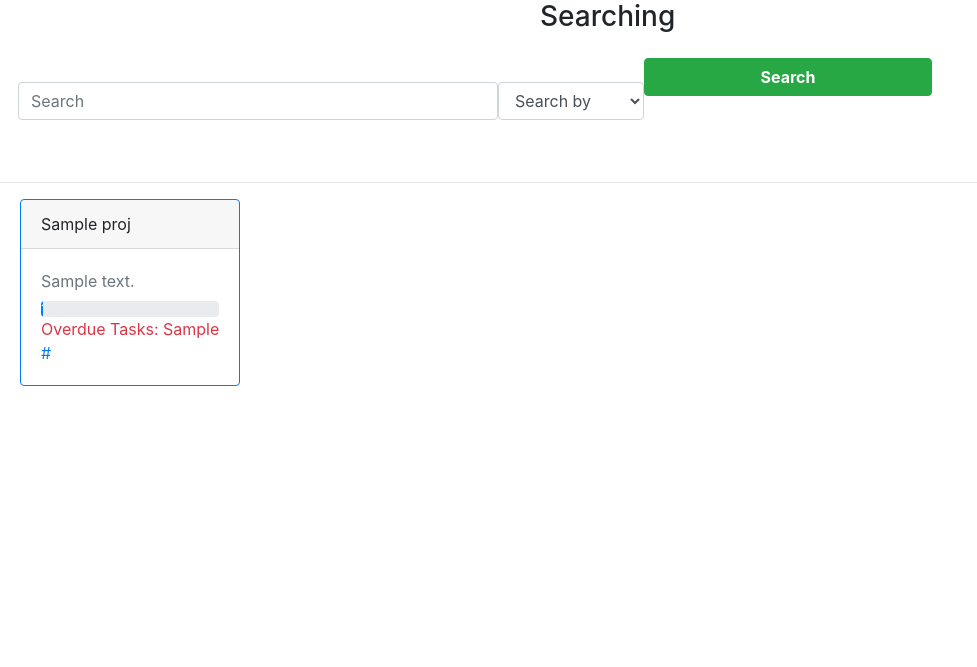
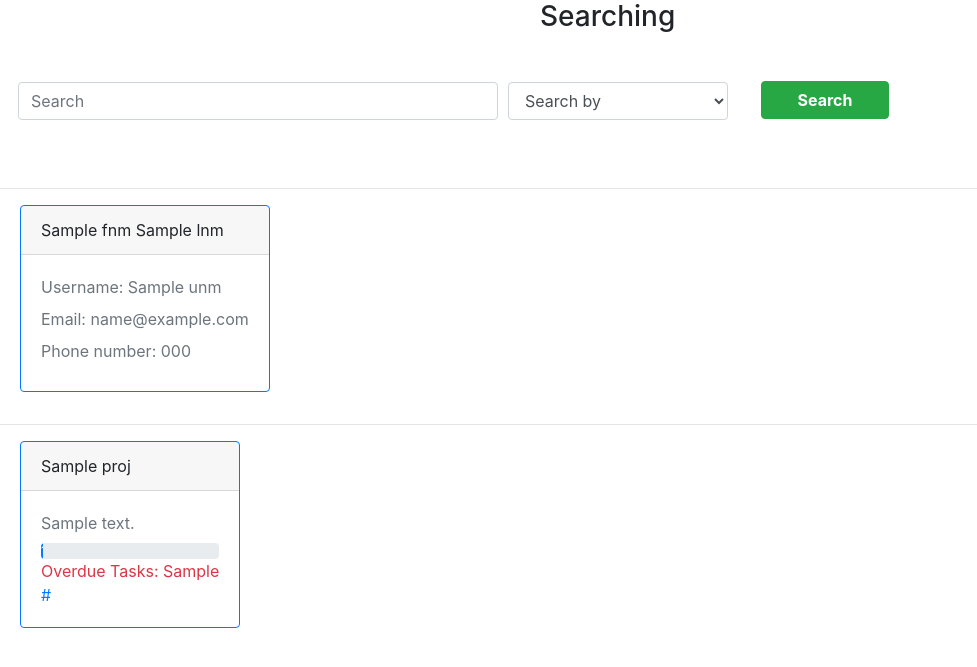
Before and after one commit to peter-mansour/databases_webserver, a Flask app: template templates/search.html in a window 1280 px wide. Shown: the top 667 px of the page, without its empty margins (0-977 px from the left). Run offline with Flask 2, Linux system fonts and the light colour scheme; the template is opened without the code that fills it: values that come from a table or form of the project are taken from there, most other values are stand-ins (such as "Sample title", 1, 10 or a date in 2020); parts of the project's set-up code (start-up, migrations or seed data) failed here and were passed over; some libraries are stand-ins or nearby versions.

Commit message:
add search feature

```diff
--- a/forms.py
+++ b/forms.py
@@ -64,7 +64,7 @@ class CreateProj(FlaskForm):
 class SearchBar(FlaskForm):
 
 	search_val = StringField('', render_kw={"placeholder": "Search"})
-	search_by = SelectField('', choices=[('-1', 'Search by'), ('1', 'Skill name'), ('0', 'Project name')])
+	search_by = SelectField('', choices=[('-1', 'Search by'), ('1', 'Search Project by Skill'), ('0', 'Search Project Name'), ('2', 'Search Users by Name'), ('3', 'Search Users by Skill')])
 	#submit = SubmitField('Search')
 
 class AddTask(FlaskForm):
--- a/queries.py
+++ b/queries.py
@@ -30,3 +30,5 @@ rm_contributor="DELETE FROM Assigned WHERE proj_id={pid} and contrib_id={cid}; D
 update_task_status="UPDATE Task SET is_complete={complete} WHERE task_id={tid} and proj_id={pid}"
 get_projs_by_name="SELECT * FROM project WHERE proj_name ILIKE '%%{name}%%'"
 get_projs_by_skill="SELECT DISTINCT * FROM project p NATURAL JOIN (SELECT proj_id, skill_name FROM requireskill) rs WHERE rs.skill_name ILIKE '%%{skillname}%%'"
+get_all_contribs_by_name="SELECT DISTINCT P.last_name, P.first_name, P.username, P.email, P.phone_num FROM Person P NATURAL JOIN Contributor C WHERE P.first_name ILIKE '%%{name}%%' OR P.last_name ILIKE '%%{name}%%'"
+get_all_person_by_skill="SELECT DISTINCT P.last_name, P.first_name, P.username, P.email, P.phone_num FROM Person P NATURAL JOIN Requireskill R WHERE R.skill_name ILIKE '%%{skillname}%%'"
--- a/server.py
+++ b/server.py
@@ -60,11 +60,16 @@ def search():
 			print(content, search_type, file=sys.stdout)
 			if search_type == '0':#search project by name
 				projs = ProjUtils.load_projs_by_name(content)
-				return render_template('search.html', search_bar=search_bar, projs=projs)
 			elif search_type == '1':#search project by name of required skill:
 				projs = ProjUtils.load_projs_by_skill(content)
+			elif search_type == '2': # search user by name
+				users = UserUtils.get_all_contribs_by_name(content)
+			elif search_type == '3': # search user by skill
+				users = UserUtils.get_users_by_skill(content)
+			if search_type in ['2', '3']:
+				return render_template('search.html', search_bar=search_bar, users=users)
+			elif search_type in ['0', '1']:
 				return render_template('search.html', search_bar=search_bar, projs=projs)
-			return render_template('search.html', search_bar=search_bar)
 	return render_template('search.html', search_bar=search_bar)
 
 @app.route('/signup', methods=['Get', 'POST'])
--- a/templates/search.html
+++ b/templates/search.html
@@ -16,19 +16,42 @@ Search
 <div class="active-cyan-4 mb-4 d-inline-block" style="margin-left:18px">
 	<form class="form-group" method="post">
 		{{ search_bar.csrf_token }}
-		<div class="float-left" style="width:30rem;">
+			<div class="float-left" style="width:30rem; display:inline">
 				{{ wtf.form_field(search_bar.search_val) }}
 			</div>
-		<div class="float-left" style="max-width:10rem;">
+			<div class="float-left" style="max-width:25rem; display:inline; margin: 0px 10px">
 				{{ wtf.form_field(search_bar.search_by) }}
 			</div>
-		<div class="float-left" style="max-width:10rem;">
-			<button type="submit" class="btn btn-success btn-md font-weight-bold" name="action" style='width:18rem'>
+			<div class="float-left" style="max-width:25rem; display:inline">
+				<button type="submit" class="btn btn-success btn-md font-weight-bold" name="action" style='width:8rem; margin: 23px'>
 					Search
 				</button>
 			</div>
 	</form>
 </div>
+{% if users is defined %}
+<hr>
+<div class="container-fluid">
+	{% for u in users %}
+	<div class="card border-primary mb-3 d-inline-block" style="max-height:20rem; margin-left:5px; max-width:20rem;">
+		<div class="card-header clearfix">
+			<a class="card-link float-left"> {{ u.fnm }} {{u.lnm}} </a>
+		</div>
+		<div class="card-body text-primary">
+			<p class="card-text mb-2 text-muted">
+				Username: {{ u.unm }}
+			</p>
+			<p class="card-text mb-2 text-muted">
+				Email: {{ u.email }}
+			</p>
+			<p class="card-text mb-2 text-muted">
+				Phone number: {{ u.phone }}
+			</p>
+		</div>
+	</div>
+	{% endfor %}
+</div>
+{% endif %}
 {% if projs is defined %}
 <hr>
 <div class="container-fluid">
```
Also changed, not shown: utils.py (+16 -0 lines), tables.py (line endings or trailing spaces). Lines whose indentation alone changed are shown as unchanged.
